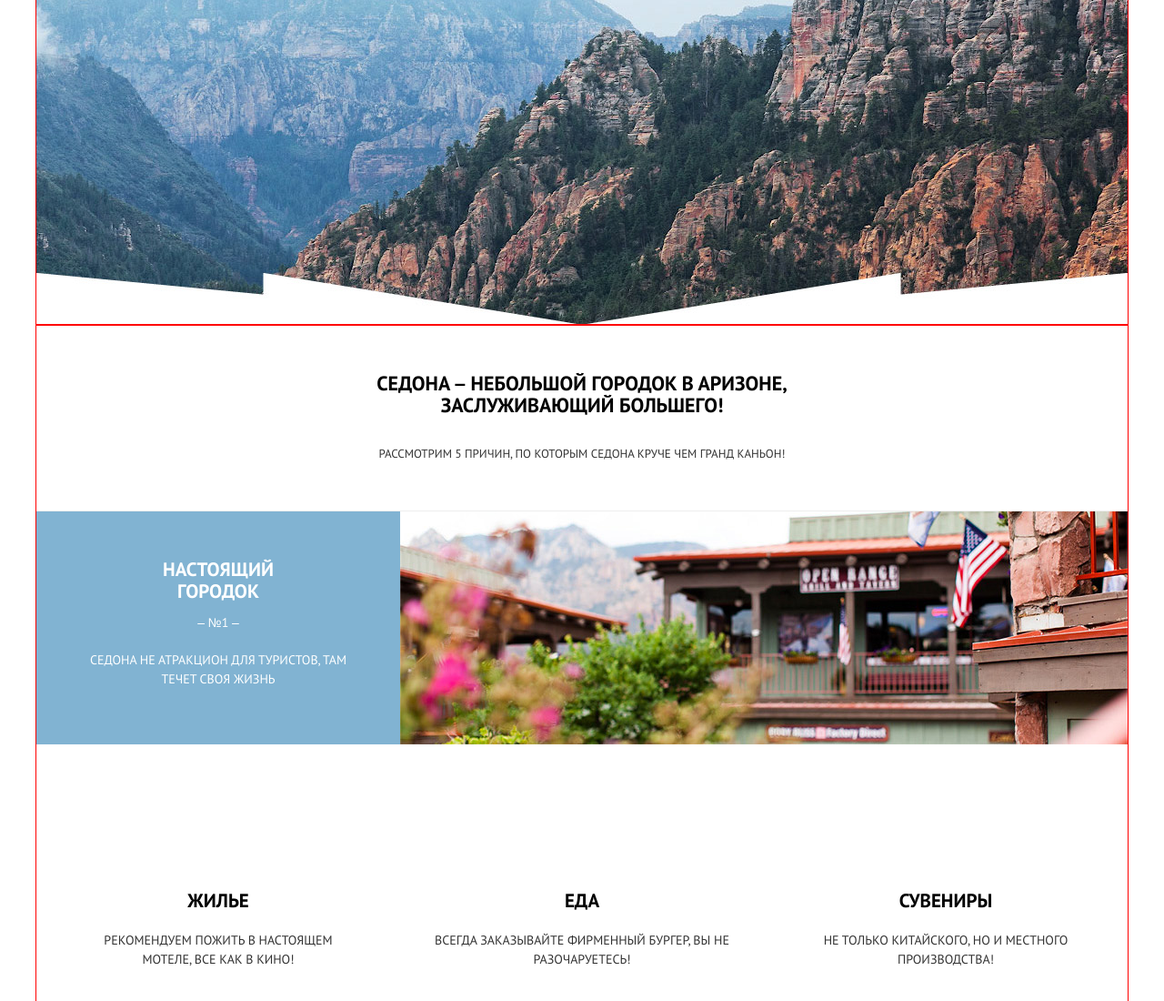
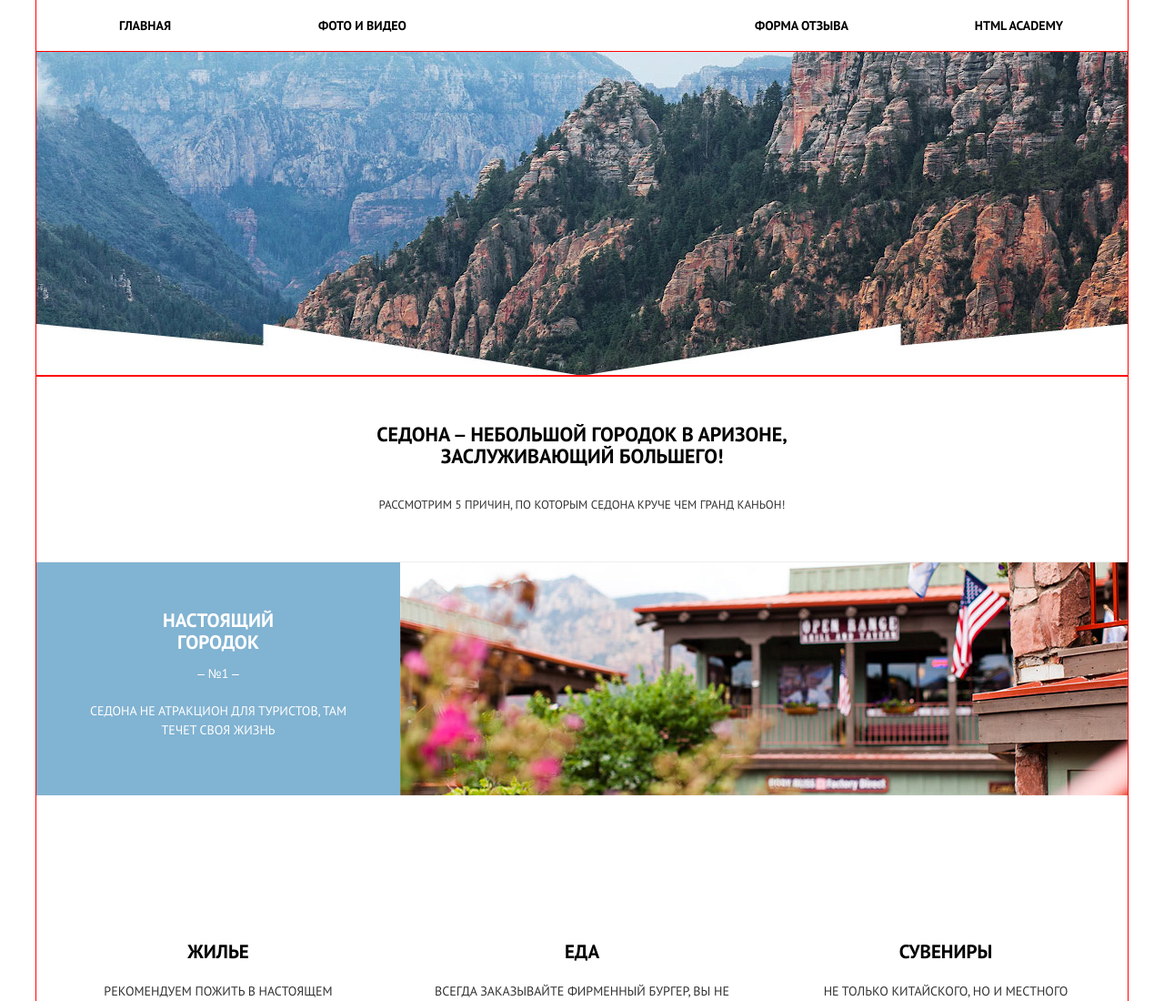
Before and after one commit to alexx150489/151606-sedona, a website: page index.html in a window 1280 px wide. Shown: the top 1100 px of the page at 91% size. Drawn offline with nearby package versions, Linux system fonts and the light colour scheme; files that its build step writes are made by us from their sources; files whose address does not match are found by name.

Commit message:
добавил главное меню

```diff
--- a/index.html
+++ b/index.html
@@ -9,8 +9,7 @@
 <body>
   <header class="main-header">
     <nav class="main-nav  main-nav--closed  main-nav--nojs">
-      <button class="main-nav__toggle" type="button">Открыть меню</button>
-      <div class="main-nav__wrapper">
+        <div class="main-nav__wrapper">
         <ul class="main-nav__items">
           <li class="main-nav__item  main-nav__item--active"><a href="">Главная</a></li>
           <li class="main-nav__item"><a href="photo.html">Фото и видео</a></li>
@@ -19,6 +18,7 @@
         </ul>
       </div>
     </nav>
+    <button class="main-header__toggle-navigation" type="button"></button>
     <h1 class="main-header__visually-hidden">Welcome to the Sedona</h1>
     <div class="main-header__main-logo"></div>
   </header>
--- a/sass/blocks/main-header.scss
+++ b/sass/blocks/main-header.scss
@@ -1,6 +1,15 @@
 .main-header {
   @include container;
   @include outline(1px, solid, red);
+}
+
+.main-header__toggle-navigation {
+  display: block;
+  width: 320px;
+  height: 56px;
+  background-color: white;
+  border: 0;
+  padding: 0;
 }
 
 .main-header__main-logo {
@@ -19,6 +28,10 @@
 }
 
 @media #{$tablet-widths} {
+  .main-header__toggle-navigation {
+    display: none;
+  }
+
   .main-header__main-logo {
     height: 518px;
     background: url("../img/tablet-logo-bg.jpg") top center no-repeat;
@@ -30,7 +43,10 @@
 }
 
 @media #{$desktop-widths} {
-   .main-header__main-logo {
+
+
+
+  .main-header__main-logo {
     height: 357px;
     background: url("../img/desktop-logo-bg.jpg") top center no-repeat;
   }
--- a/sass/blocks/main-nav.scss
+++ b/sass/blocks/main-nav.scss
@@ -1,8 +1,6 @@
 .main-nav {
   @include outline(1px, solid, red);
   @include container;
-  background-color: $secondary-background;
-  display: none;
 }
 
 .main-nav__items {
@@ -12,35 +10,77 @@
   font-size: 0;
 }
 
-.main-nav__items {
-  font-family: $font-bold;
+
+
+.main-nav__item a {
+  display: block;
+  width: 320px;
+  height: 55px;
+  font-family: "PT Sans Bold", sans-serif;
   font-size: 18px;
-  line-height: 40px;
-  color: $alternative-text-color;
+  line-height: 55px;
+  color: #ffffff;
   text-transform: uppercase;
+  text-decoration: none;
+  background-color: #81b3d2;
+  text-align: center;
+  border-bottom: 1px solid #678fa8;
+  border-top:1px solid #9ac2db;
+  box-sizing: border-box;
 }
 
-.main-nav__item a {
+.main-nav__item:first-child a {
+  border-top:none;
+}
+
+
+
+@media #{$tablet-widths} {
+
+  .main-nav__items {
+    width: 768px;
+    display: flex;
+    flex-direction: row;
+    flex-wrap: wrap;
+  }
+
+  .main-nav__item:nth-child(2) {
+    margin-right: 156px;
+  }
+
+  .main-nav__item a {
+  display: block;
+  width: 153px;
+  height: 56px;
   font-family: $font-bold;
-  font-size: 18px;
-  line-height: 40px;
-  color: $alternative-text-color;
+  font-size: 14px;
+  line-height: 56px;
+  color: $base-text-color;
   text-transform: uppercase;
   text-decoration: none;
-}
+  background-color: $base-background;
+  text-align: center;
+  border: none;
+  font-weight: bold;
+  }
 
-@media #{$tablet-widths} {
-  .main-nav__item {
-  display: inline-block;
-  vertical-align: top;
-}
   .main-nav {
     background-color: $alternative-text-color;
   }
+}
+
+
+@media #{$desktop-widths} {
+
+  .main-nav__items {
+    width: 1200px;
+  }
+
+  .main-nav__item:nth-child(2) {
+    margin-right: 244px;
+  }
+
   .main-nav__item a {
-    font-size: 14px;
-    line-height: 26px;
-    font-family: $font-bold;
-    color: $base-text-color;
+    width: 239px;
   }
 }
```
